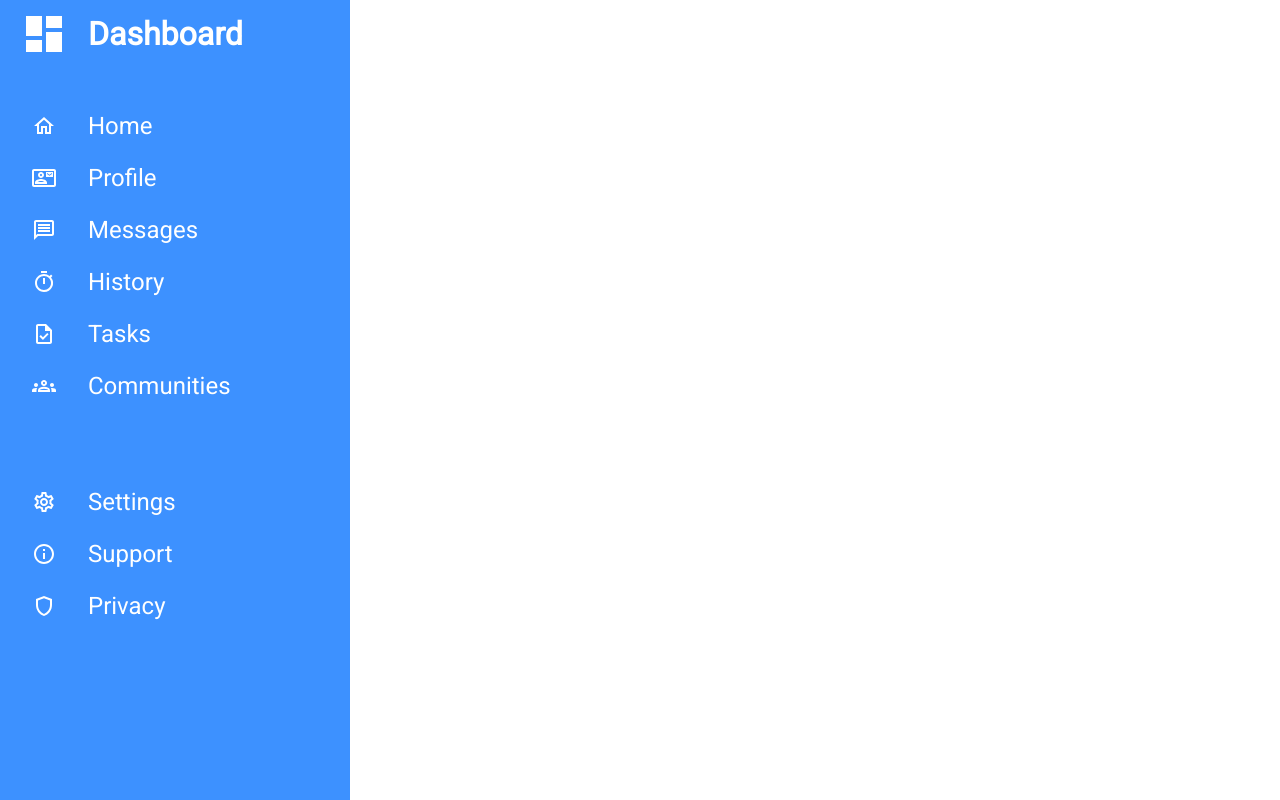
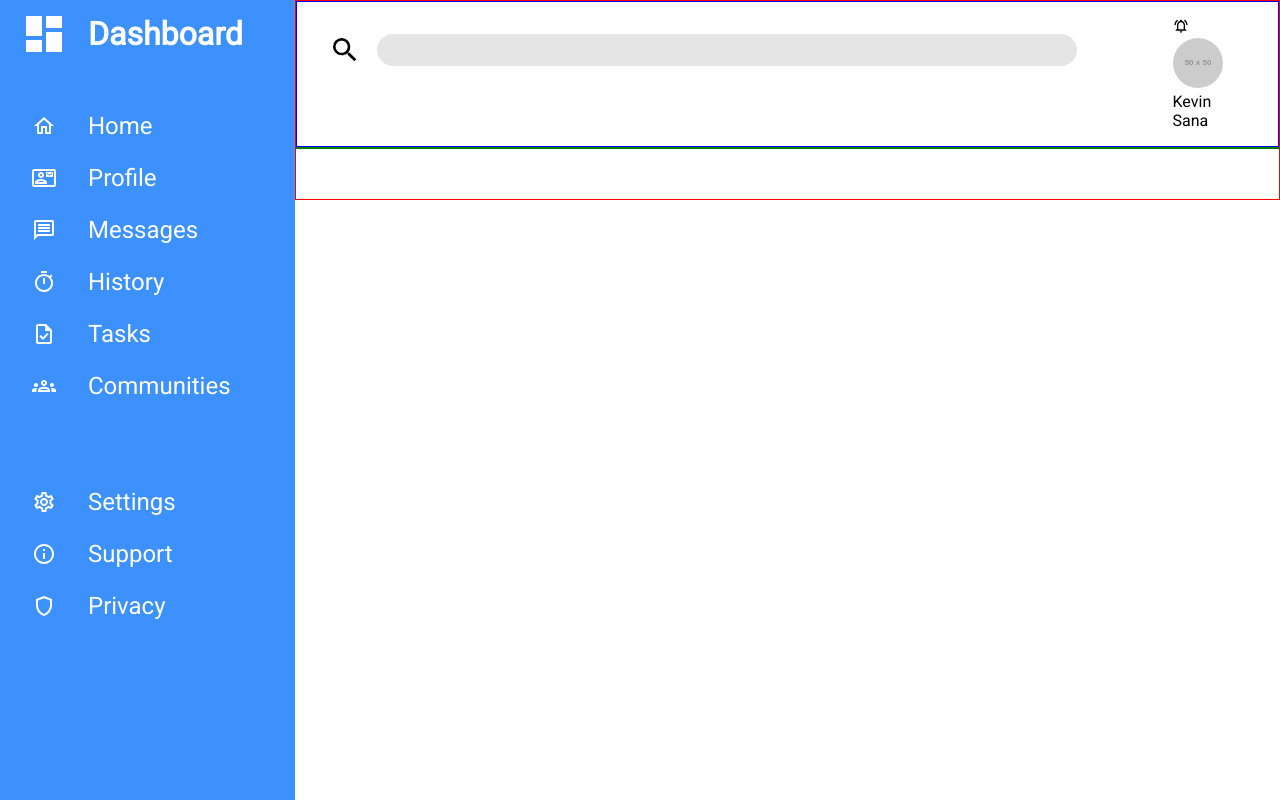
Before and after one commit to krownlesskev/project-admin-dashboard, a React (Create React App) app: page / in a window 1280 px wide. Built offline with nearby package versions, Linux system fonts and the light colour scheme.

Commit message:
finished styling for search bar

```diff
--- a/src/App.js
+++ b/src/App.js
@@ -1,10 +1,12 @@
 import './app.styles.scss';
+import Content from './components/content/Content';
 import Drawer from './components/drawer/Drawer';
 
 function App() {
   return (
     <div className='app-container'>
       <Drawer />
+      <Content />
     </div>
   );
 }
--- /dev/null
+++ b/src/components/content/Content.jsx
@@ -0,0 +1,13 @@
+import React from 'react';
+import './Content.styles.scss';
+import Header from './header/Header';
+
+const Content = () => {
+  return (
+    <div className='content-container'>
+      <Header />
+    </div>
+  );
+};
+
+export default Content;
--- /dev/null
+++ b/src/components/content/Content.styles.scss
@@ -0,0 +1,4 @@
+.content-container {
+    width: 100%;
+    height: 100%;
+}
--- /dev/null
+++ b/src/components/content/header/Header.jsx
@@ -0,0 +1,28 @@
+import React from 'react';
+import './Header.styles.scss';
+import {
+    MdSearch,
+    MdOutlineNotificationsActive,
+} from 'react-icons/md';
+
+const Header = () => {
+    return (
+        <div className='header-container'>
+            <div className='header-top'>
+                <div className='header-top-left'>
+                    <MdSearch size='2em' />
+                    <input type="text" />
+                </div>
+                <div className='header-top-right'>
+                    <MdOutlineNotificationsActive />
+                    <img src="https://via.placeholder.com/50" />
+                    <span>Kevin Sana</span>
+                </div>
+            </div>
+            <div className='header-bottom'>
+            </div>
+        </div>
+    );
+};
+
+export default Header;
--- /dev/null
+++ b/src/components/content/header/Header.styles.scss
@@ -0,0 +1,47 @@
+.header-container {
+    width: 100%;
+    height: 200px;
+    display: flex;
+    flex-direction: column;
+    border: 1px solid red;
+}
+
+.header-top {
+    width: 100%;
+    border: 1px solid blue;
+    display: flex;
+
+    input {
+        width: 700px;
+        height: 32px;
+        border-radius: 50px;
+    }
+
+    .header-top-left {
+        flex: 1;
+        display: flex;
+        margin: 2rem 2rem;
+        input {
+            margin: 0 1rem;
+            background-color: rgba($color: #000000, $alpha: 0.1);
+            border: none;
+        }
+
+        input:hover {
+            background-color: rgba($color: #000000, $alpha: 0.2);
+        }
+    }
+
+    .header-top-right {
+        margin: 1rem 3rem;
+
+        img {
+            border-radius: 100px;
+        }
+    }
+}
+
+.header-bottom {
+    border: 1px solid green;
+    width: 100%;
+}
```
